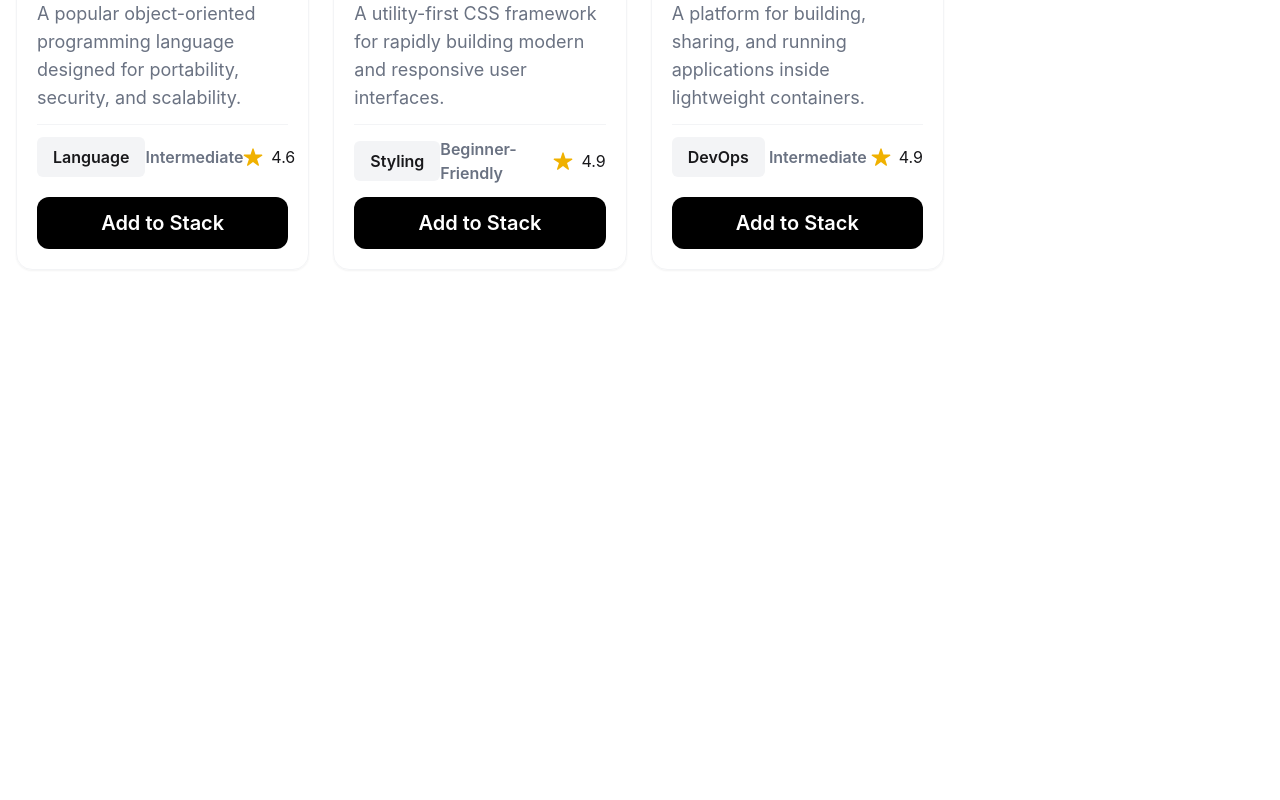
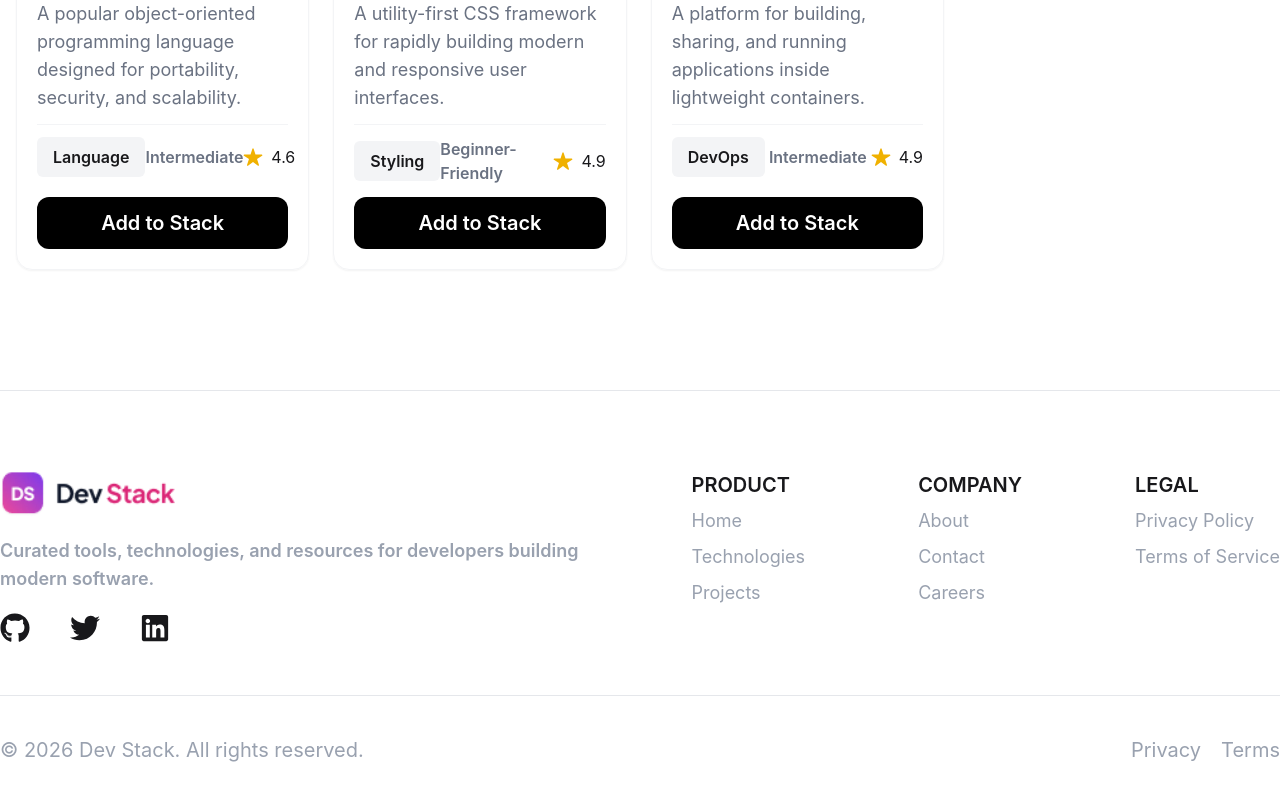
Before and after one commit to plabondas001/dev-stack, a React (Vite) app: page / in a window 1280 px wide. Shown: the part 2248-3048 px from the top of the page. Before the commit the page ends 2566 px from the top, so only its background shows below. Built offline with nearby package versions, Linux system fonts and the light colour scheme.

Commit message:
feat: add footer section

```diff
--- a/src/App.tsx
+++ b/src/App.tsx
@@ -4,6 +4,7 @@
 import TechData from "./components/techData.tsx/TechData";
 import Technologies from "./components/Technologies";
 import { ToastContainer } from "react-toastify";
+import Footer from "./components/Footer";
 
 // fetch technologies data
 const technologiesPromise = async () => {
@@ -33,6 +34,10 @@
         <TechData techDatas={techDatas} />
       </Suspense>
 
+
+      {/* Footer */}
+      <Footer/>
+
       <ToastContainer
         position="top-right"
         autoClose={5000}
--- /dev/null
+++ b/src/components/Footer.tsx
@@ -0,0 +1,84 @@
+import { FaGithub, FaLinkedin, FaTwitter } from "react-icons/fa";
+import footerLogo from "../assets/logo-text.png";
+const Footer = () => {
+  return (
+    <div className="border-t border-gray-200 mt-30">
+      <div className="container mx-auto my-20">
+        <div className="flex items-start justify-between">
+          <div className="space-y-5">
+            <img className="w-44" src={footerLogo} alt="" />
+            <p className="font-semibold text-lg text-gray-400">
+              Curated tools, technologies, and resources for developers building{" "}
+              <br />
+              modern software.
+            </p>
+
+            <ul className="flex items-center gap-10 my-3">
+              <li>
+                <a href="https://github.com/plabondas001">
+                  <FaGithub size={30} />
+                </a>
+              </li>
+
+              <li>
+                <a href="https://x.com/">
+                  <FaTwitter size={30} />
+                </a>
+              </li>
+
+              <li>
+                <a href="https://www.linkedin.com/in/plabon-das-aab7b6378/">
+                  <FaLinkedin size={30} />
+                </a>
+              </li>
+            </ul>
+          </div>
+
+          <div>
+            <ul className="space-y-2">
+              <li className="font-semibold text-xl">PRODUCT</li>
+              <li className="text-lg text-gray-400">Home</li>
+              <li className="text-lg text-gray-400">Technologies</li>
+              <li className="text-lg text-gray-400">Projects</li>
+            </ul>
+          </div>
+
+          <div>
+            <ul className="space-y-2">
+              <li className="font-semibold text-xl">COMPANY</li>
+              <li className="text-lg text-gray-400">About</li>
+              <li className="text-lg text-gray-400">Contact</li>
+              <li className="text-lg text-gray-400">Careers</li>
+            </ul>
+          </div>
+
+          <div>
+            <ul className="space-y-2">
+              <li className="font-semibold text-xl">LEGAL</li>
+              <li className="text-lg text-gray-400">Privacy Policy</li>
+              <li className="text-lg text-gray-400">Terms of Service</li>
+            </ul>
+          </div>
+        </div>
+        <div className="border-b border-gray-200 mt-10"></div>
+
+        <div className="flex items-center justify-between mt-10">
+          <p className="text-xl text-gray-400">
+            © 2026 Dev Stack. All rights reserved.
+          </p>
+          <div className="flex items-center gap-5">
+            <a href="/privacy" className="text-xl text-gray-400">
+              Privacy
+            </a>
+
+            <a href="/terms" className="text-xl text-gray-400">
+              Terms
+            </a>
+          </div>
+        </div>
+      </div>
+    </div>
+  );
+};
+
+export default Footer;
```
